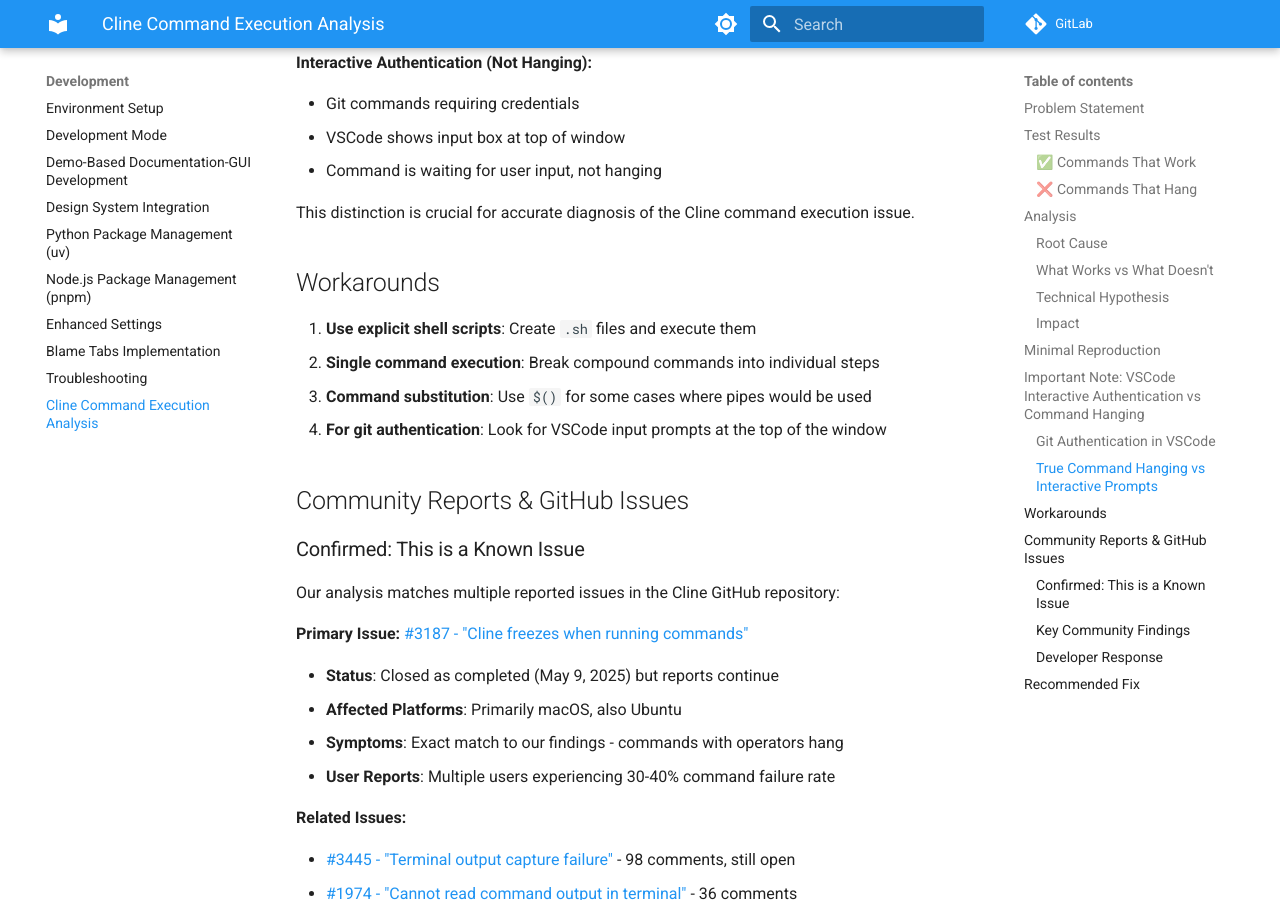
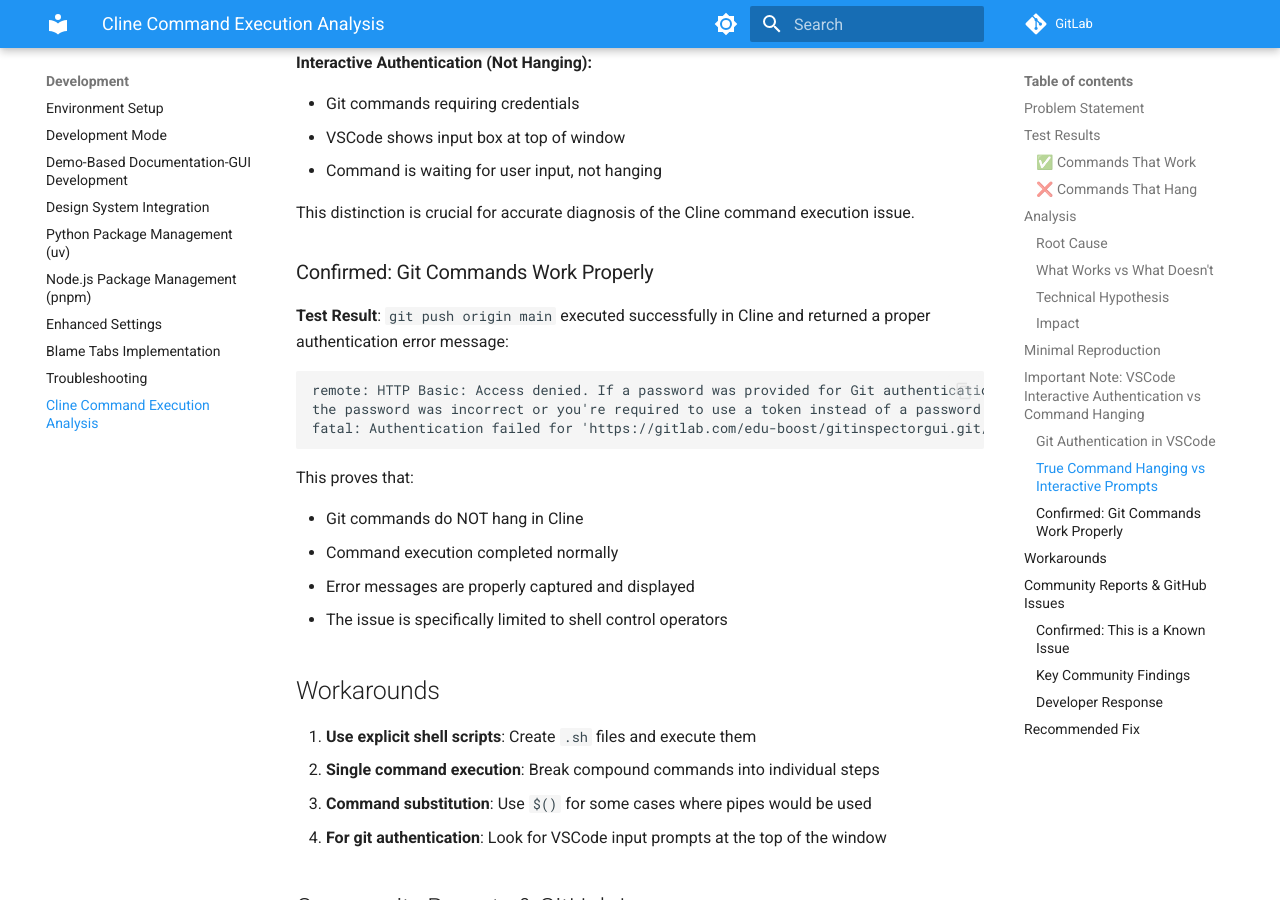
Before and after one commit to boost-edu-tools/gitinspectorgui, an MkDocs documentation site: the page built from docs/development/cline-command-execution-analysis.md, in a window 1280 px wide and 900 px high, scrolled down 3410 px. Built offline with MkDocs 1.6.1 and Material for MkDocs 9.7.7, drawn with Linux system fonts in a browser that asks for light colours; comment, search, counter and statistics services are not loaded; some of the changed text lies outside the part shown.

Commit message:
Confirm git commands work properly in Cline - refine analysis scope
- Document successful git push execution with proper error message
- Prove git commands do NOT hang in Cline
- Confirm issue is specifically limited to shell control operators
- Remove git commands from hanging category
- Strengthen accuracy of root cause analysis

````diff
--- a/docs/development/cline-command-execution-analysis.md
+++ b/docs/development/cline-command-execution-analysis.md
@@ -23,7 +23,7 @@
 -   `echo "test1" | cat` - Pipe operator
 -   `false || echo "this should run"` - OR operator
 -   `bash -c "echo test1 && echo test2"` - Explicit shell invocation
--   `git push origin main` - ⚠️ **See Important Note Below**
+-   ~~`git push origin main`~~ - **NOT HANGING** (See Important Note Below)
 
 ## Analysis
 
@@ -124,6 +124,23 @@
 
 This distinction is crucial for accurate diagnosis of the Cline command execution issue.
 
+### Confirmed: Git Commands Work Properly
+
+**Test Result**: `git push origin main` executed successfully in Cline and returned a proper authentication error message:
+
+```
+remote: HTTP Basic: Access denied. If a password was provided for Git authentication,
+the password was incorrect or you're required to use a token instead of a password.
+fatal: Authentication failed for 'https://gitlab.com/edu-boost/gitinspectorgui.git/'
+```
+
+This proves that:
+
+-   Git commands do NOT hang in Cline
+-   Command execution completed normally
+-   Error messages are properly captured and displayed
+-   The issue is specifically limited to shell control operators
+
 ## Workarounds
 
 1. **Use explicit shell scripts**: Create `.sh` files and execute them
````
